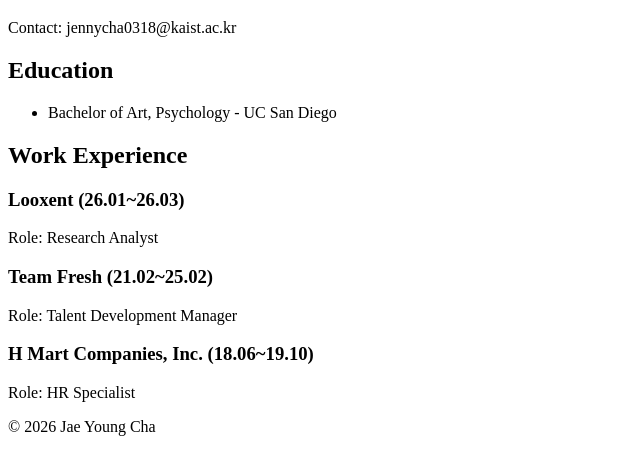
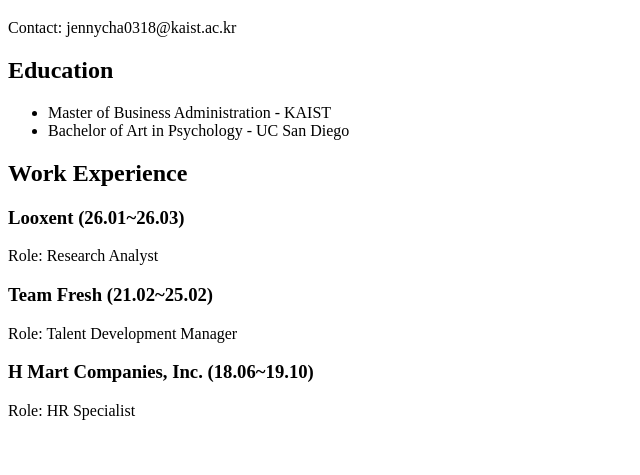
Before and after one commit to jennycha0318/intro, a plain HTML site: page index.html in a window 1280 px wide. Shown: the part 61-536 px from the top of the page, without its empty margins (0-640 px from the left). Drawn offline with Linux system fonts and the light colour scheme.

Commit message:
Update index.html

```diff
--- a/index.html
+++ b/index.html
@@ -13,7 +13,8 @@
     <section>
         <h2>Education</h2>
         <ul>
-            <li>Bachelor of Art, Psychology - UC San Diego</li>
+            <li> Master of Business Administration - KAIST </li>
+            <li> Bachelor of Art in Psychology - UC San Diego</li>
         </ul>
     </section>
     <section>
@@ -25,8 +26,5 @@
         <h3>H Mart Companies, Inc. (18.06~19.10)</h3>
         <p>Role: HR Specialist</p>
     </section>
-    <footer>
-        <p>&copy; 2026 Jae Young Cha</p>
-    </footer>
 </body>
 </html>
```
